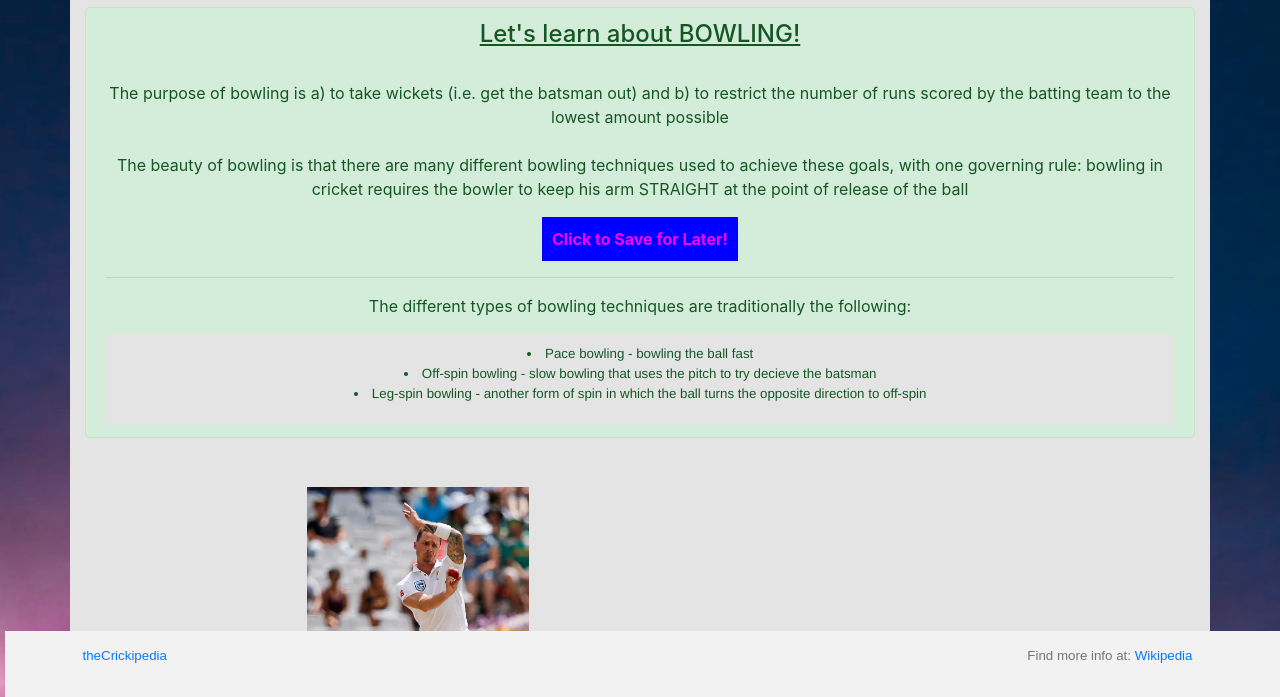
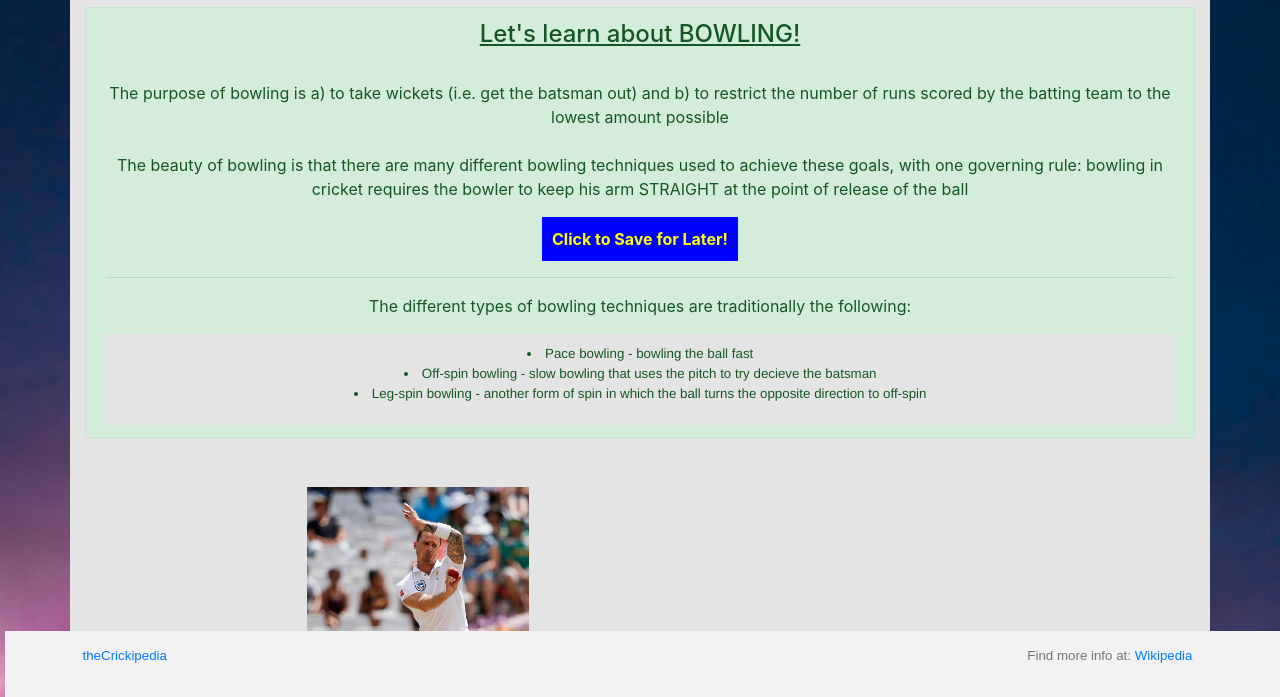
Before and after one commit to MattCorin/Capstone_Project_level1, a plain HTML site: page Cricket_website/HTML_pages/Bowling.html in a window 1280 px wide. Shown: the part 103-800 px from the top of the page. Drawn offline with nearby package versions, Linux system fonts and the light colour scheme.

Commit message:
Update Bowling.html

```diff
--- a/Cricket_website/HTML_pages/Bowling.html
+++ b/Cricket_website/HTML_pages/Bowling.html
@@ -45,7 +45,7 @@
                 to restrict the number of runs scored by the batting team to the lowest amount possible<br><br>
             The beauty of bowling is that there are many different bowling techniques used to achieve these goals, with one governing rule:
                 bowling in cricket requires the bowler to keep his arm STRAIGHT at the point of release of the ball </p>
-                <button id="homepageButt" style="color:fuchsia;" onclick="addLater('Bowling')">Click to Save for Later!</button>
+                <button id="homepageButt" style="color:yellow;" onclick="addLater('Bowling')">Click to Save for Later!</button>
 
                 <hr>
             <p>The different types of bowling techniques are traditionally the following:
```
